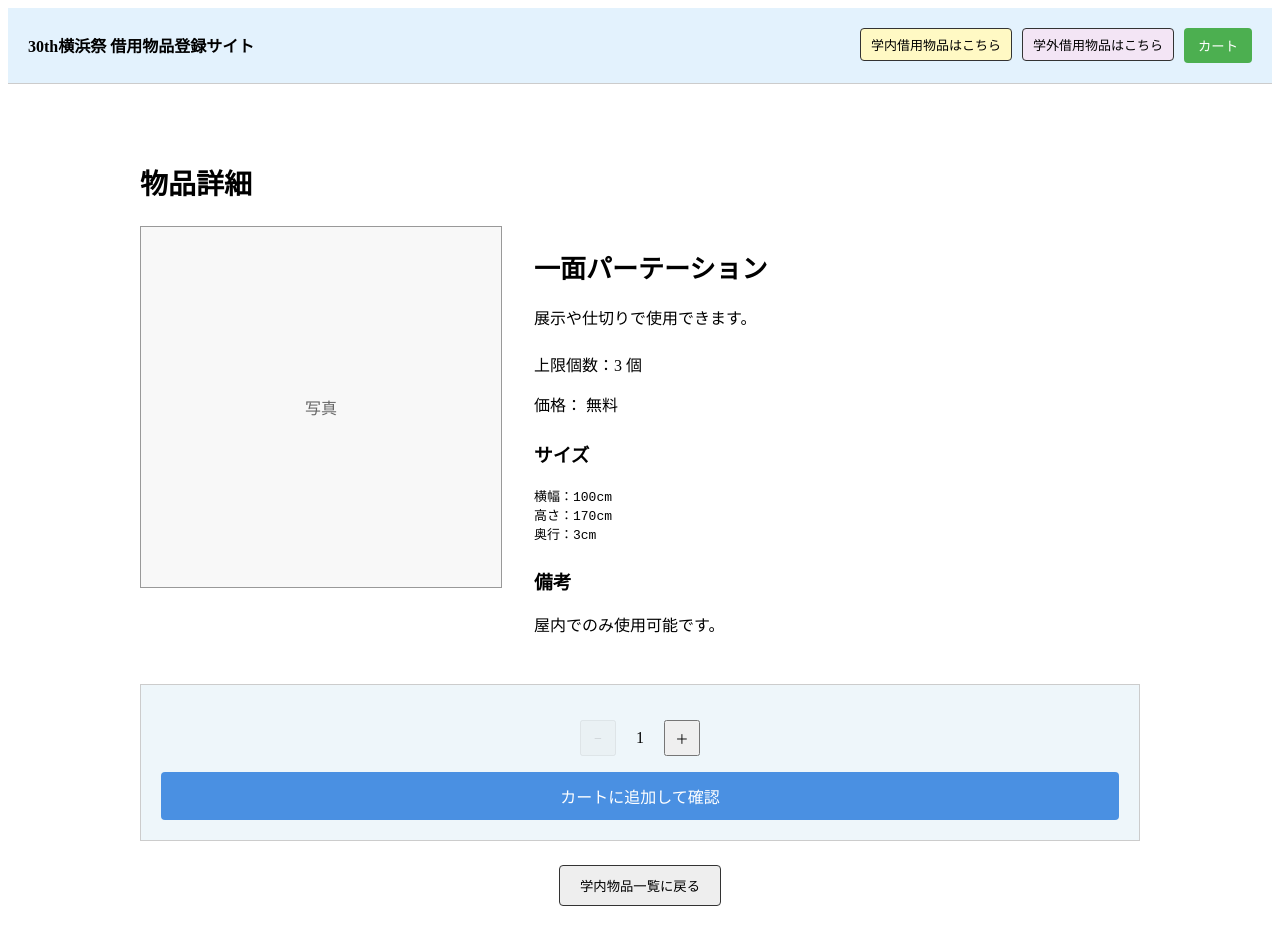
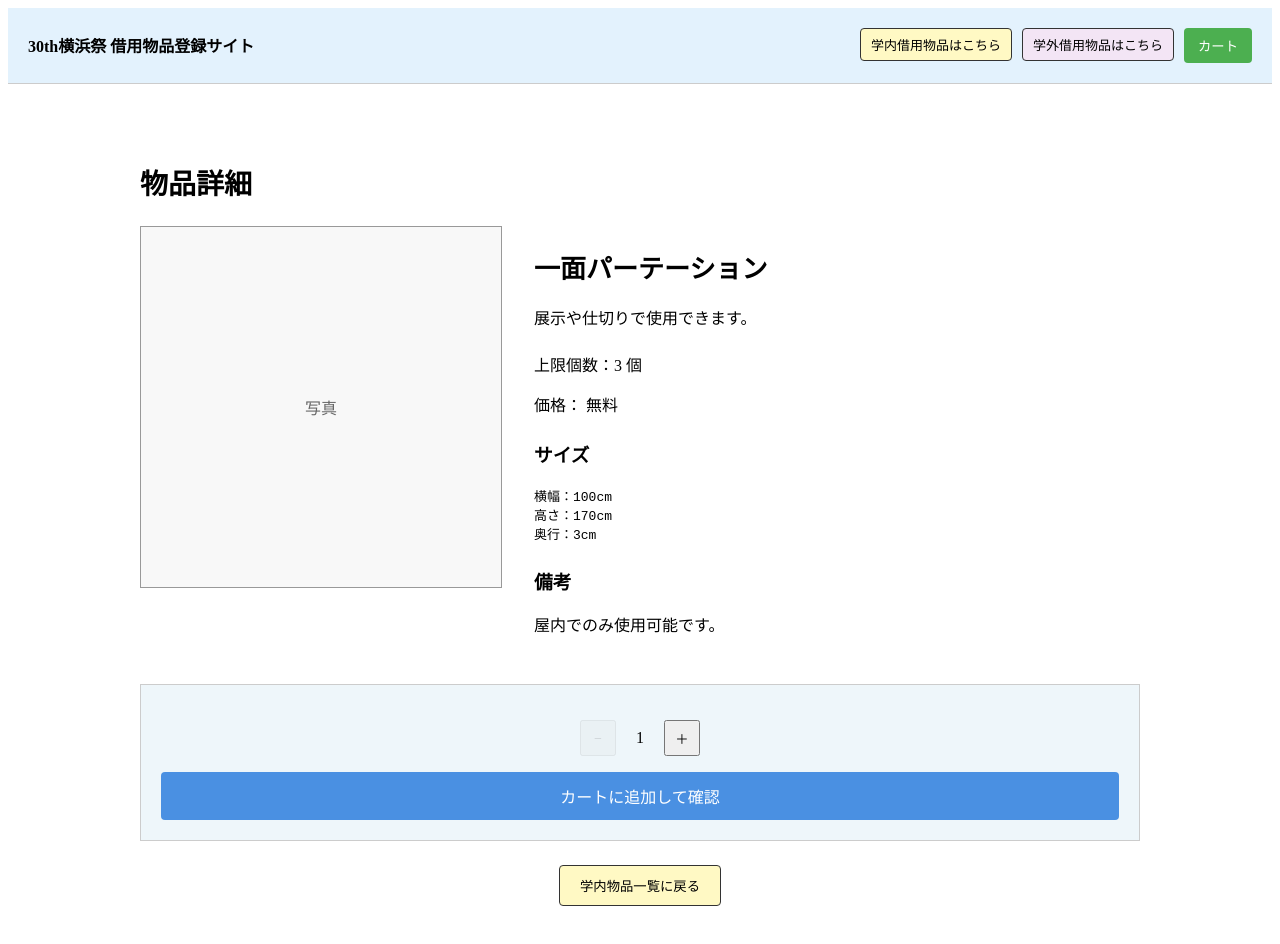
Before and after one commit to yokohamafest30kanri/yokohamasai-buppin, a Next.js app: page /items/1pa in a window 1280 px wide. Shown: the top 944 px of the page. Built offline with nearby package versions, Linux system fonts and the light colour scheme.

Commit message:
edit botton

```diff
--- a/app/items/[id]/page.tsx
+++ b/app/items/[id]/page.tsx
@@ -103,7 +103,9 @@ export default async function ItemDetailPage({ params }: PageProps) {
         <button
           style={{
             padding: "10px 20px",
-              backgroundColor: "#eee",
+            backgroundColor: isExternal
+              ? "#F3E5F5" // 🟣 学外
+              : "#FFF9C4", // 🟡 学内
             border: "1px solid #333",
             borderRadius: "4px",
             cursor: "pointer",
```
Lines whose indentation alone changed are shown as unchanged.
